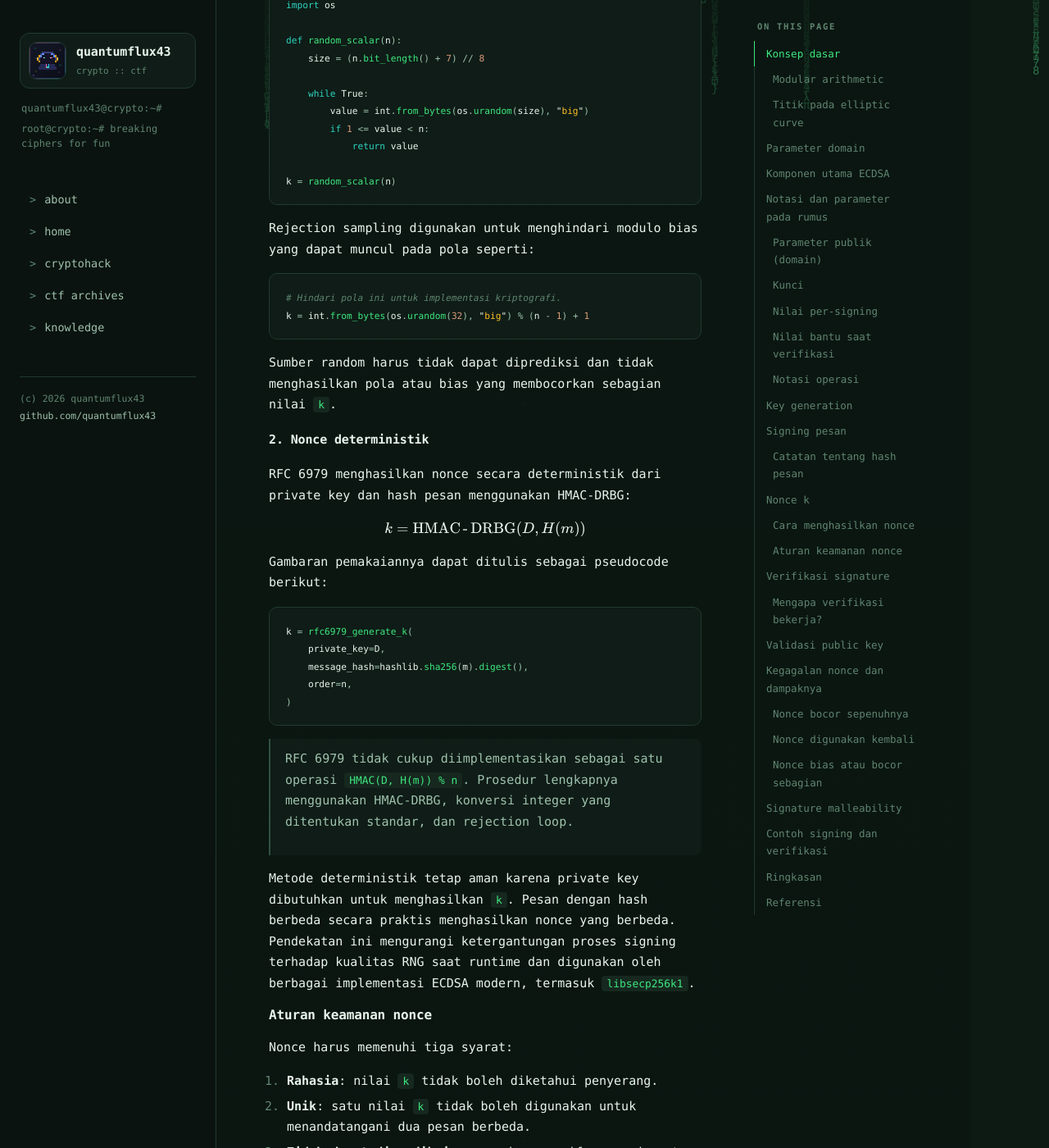
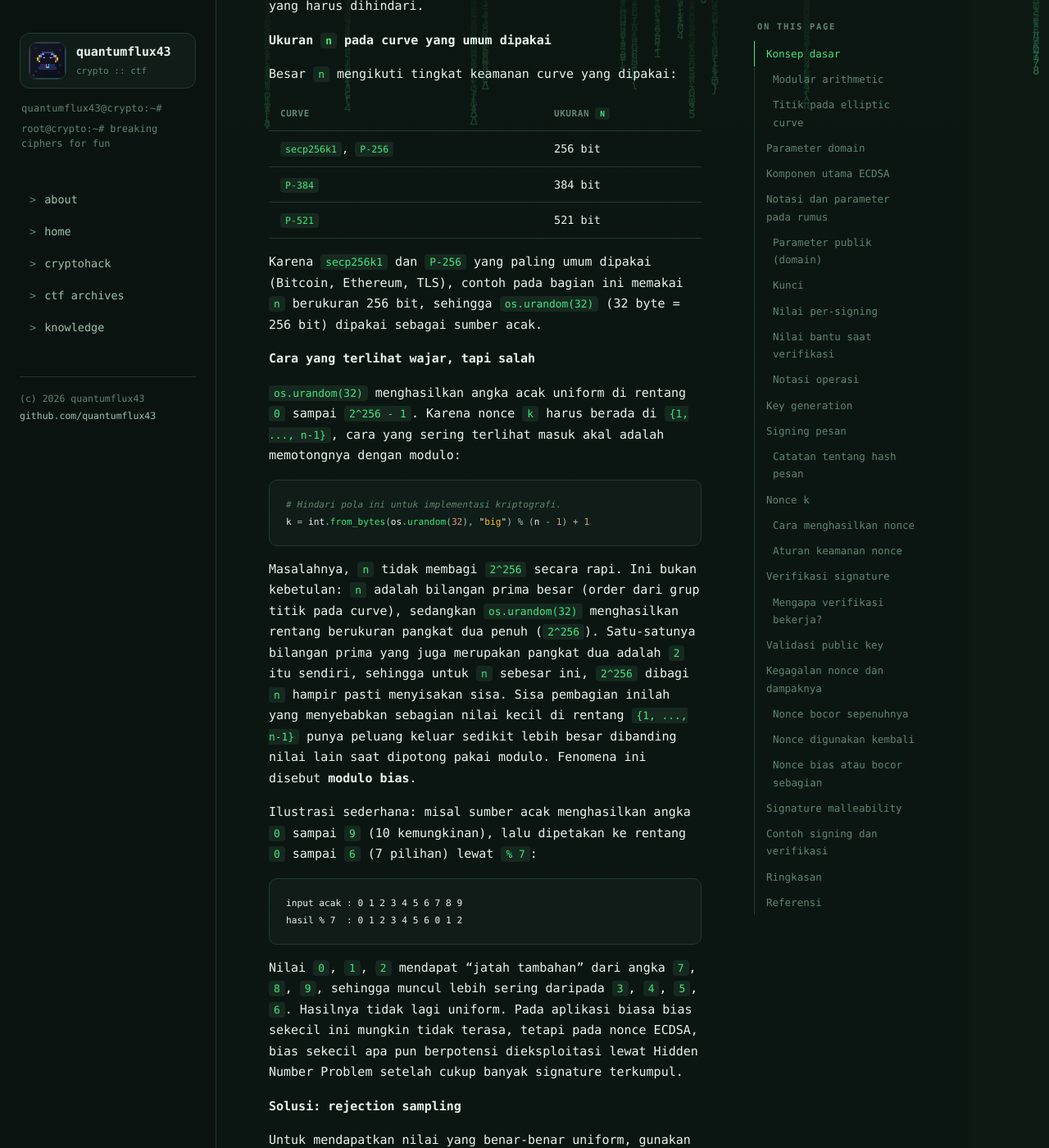
Before and after one commit to QuantumFlux43/quantumflux43.github.io, a Jekyll site: the page built from _posts/2026-08-23-dasar-ecdsa.md, in a window 1280 px wide and 1400 px high, scrolled down 7158 px. Shown: the whole window at 82% size. Built offline with Jekyll 4.4.1, drawn with Linux system fonts in a browser that asks for light colours; some of the changed text lies outside the part shown.

Commit message:
knowledge: ukuran n per curve + alasan modulo bias pada nonce ECDSA

````diff
--- a/_posts/2026-08-23-dasar-ecdsa.md
+++ b/_posts/2026-08-23-dasar-ecdsa.md
@@ -198,9 +198,43 @@ Terdapat dua pendekatan yang aman untuk menghasilkan nonce.
 
 #### 1. Nonce random
 
-Spesifikasi awal ECDSA memilih `k` secara acak dan uniform dari `{1, ..., n-1}` menggunakan CSPRNG atau *cryptographically secure pseudorandom number generator*.
+Spesifikasi awal ECDSA memilih `k` secara acak dan uniform dari `{1, ..., n-1}` menggunakan CSPRNG atau *cryptographically secure pseudorandom number generator*. Kata kunci di sini adalah **uniform**: setiap nilai dalam rentang `{1, ..., n-1}` harus punya peluang keluar yang sama persis. Bagian ini membahas cara mencapai itu, dan jebakan yang harus dihindari.
 
-Contoh menggunakan rejection sampling:
+**Ukuran `n` pada curve yang umum dipakai**
+
+Besar `n` mengikuti tingkat keamanan curve yang dipakai:
+
+| Curve | Ukuran `n` |
+|---|---|
+| `secp256k1`, `P-256` | 256 bit |
+| `P-384` | 384 bit |
+| `P-521` | 521 bit |
+
+Karena `secp256k1` dan `P-256` yang paling umum dipakai (Bitcoin, Ethereum, TLS), contoh pada bagian ini memakai `n` berukuran 256 bit, sehingga `os.urandom(32)` (32 byte = 256 bit) dipakai sebagai sumber acak.
+
+**Cara yang terlihat wajar, tapi salah**
+
+`os.urandom(32)` menghasilkan angka acak uniform di rentang `0` sampai `2^256 - 1`. Karena nonce `k` harus berada di `{1, ..., n-1}`, cara yang sering terlihat masuk akal adalah memotongnya dengan modulo:
+
+```python
+# Hindari pola ini untuk implementasi kriptografi.
+k = int.from_bytes(os.urandom(32), "big") % (n - 1) + 1
+```
+
+Masalahnya, `n` tidak membagi `2^256` secara rapi. Ini bukan kebetulan: `n` adalah bilangan prima besar (order dari grup titik pada curve), sedangkan `os.urandom(32)` menghasilkan rentang berukuran pangkat dua penuh (`2^256`). Satu-satunya bilangan prima yang juga merupakan pangkat dua adalah `2` itu sendiri, sehingga untuk `n` sebesar ini, `2^256` dibagi `n` hampir pasti menyisakan sisa. Sisa pembagian inilah yang menyebabkan sebagian nilai kecil di rentang `{1, ..., n-1}` punya peluang keluar sedikit lebih besar dibanding nilai lain saat dipotong pakai modulo. Fenomena ini disebut **modulo bias**.
+
+Ilustrasi sederhana: misal sumber acak menghasilkan angka `0` sampai `9` (10 kemungkinan), lalu dipetakan ke rentang `0` sampai `6` (7 pilihan) lewat `% 7`:
+
+```text
+input acak : 0 1 2 3 4 5 6 7 8 9
+hasil % 7  : 0 1 2 3 4 5 6 0 1 2
+```
+
+Nilai `0`, `1`, `2` mendapat "jatah tambahan" dari angka `7`, `8`, `9`, sehingga muncul lebih sering daripada `3`, `4`, `5`, `6`. Hasilnya tidak lagi uniform. Pada aplikasi biasa bias sekecil ini mungkin tidak terasa, tetapi pada nonce ECDSA, bias sekecil apa pun berpotensi dieksploitasi lewat Hidden Number Problem setelah cukup banyak signature terkumpul.
+
+**Solusi: rejection sampling**
+
+Untuk mendapatkan nilai yang benar-benar uniform, gunakan teknik **rejection sampling**: ambil angka acak seperti biasa, lalu jika hasilnya jatuh di luar rentang yang diinginkan, buang (*reject*) dan coba lagi, tanpa memotongnya dengan modulo.
 
 ```python
 import os
@@ -210,20 +244,16 @@ def random_scalar(n):
 
     while True:
         value = int.from_bytes(os.urandom(size), "big")
-        if 1 <= value < n:
+        if 1 <= value < n:      # dalam rentang -> pakai
             return value
+        # di luar rentang -> buang, ulangi loop
 
 k = random_scalar(n)
 ```
 
-Rejection sampling digunakan untuk menghindari modulo bias yang dapat muncul pada pola seperti:
+Karena nilai yang diterima hanya yang jatuh tepat di `{1, ..., n-1}` tanpa dipetakan ulang, tidak ada nilai yang mendapat "jatah tambahan" seperti pada kasus modulo. Distribusi hasilnya menjadi benar-benar uniform. Konsekuensinya, loop bisa perlu mengulang beberapa kali saat hasil di luar rentang, tetapi karena `n` biasanya sangat dekat dengan `2^(size*8)`, peluang reject ini kecil dan overhead-nya dapat diabaikan.
 
-```python
-# Hindari pola ini untuk implementasi kriptografi.
-k = int.from_bytes(os.urandom(32), "big") % (n - 1) + 1
-```
-
-Sumber random harus tidak dapat diprediksi dan tidak menghasilkan pola atau bias yang membocorkan sebagian nilai `k`.
+Selain distribusinya harus uniform, sumber acak itu sendiri juga harus tidak dapat diprediksi. CSPRNG memenuhi kedua syarat ini: hasilnya uniform dan tidak bisa ditebak penyerang, sehingga aman dipakai untuk `k`.
 
 #### 2. Nonce deterministik
 
````
